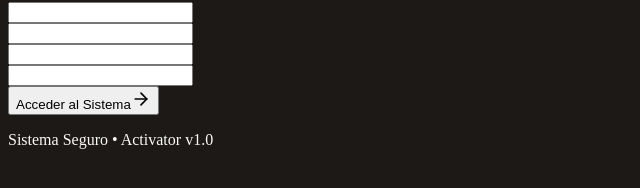
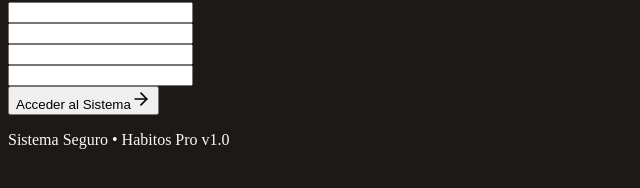
Before and after one commit to Rip58/Habito, a Next.js app: page / in a window 1280 px wide. Shown: the part 148-336 px from the top of the page, without its empty margins (0-640 px from the left). Built offline with nearby package versions, Linux system fonts and the light colour scheme; no server answers; the database is empty.

Commit message:
rebrand: rename Activator → Habitos Pro across all UI and metadata

```diff
--- a/app/layout.tsx
+++ b/app/layout.tsx
@@ -2,8 +2,8 @@ import type { Metadata, Viewport } from 'next';
 import './globals.css';
 
 export const metadata: Metadata = {
-    title: 'Activator',
-    description: 'Activator Dashboard',
+    title: 'Habitos Pro',
+    description: 'Habitos Pro Dashboard',
     icons: {
         icon: '/icon.png',
         apple: '/icon.png',
--- a/components/Login.tsx
+++ b/components/Login.tsx
@@ -92,7 +92,7 @@ export const Login: React.FC<LoginProps> = ({ onLogin, error }) => {
                 </form>
 
                 <p className="text-center text-xs text-text-muted/50 uppercase tracking-widest">
-                    Sistema Seguro • Activator v1.0
+                    Sistema Seguro • Habitos Pro v1.0
                 </p>
             </div>
         </div>
--- a/components/MobileHeader.tsx
+++ b/components/MobileHeader.tsx
@@ -13,8 +13,7 @@ export const MobileHeader: React.FC = () => {
                     </div>
                 </div>
                 <div>
-                    <span className="block text-lg font-bold tracking-tight text-white leading-none">Activator</span>
-                    <span className="text-[10px] text-primary font-medium tracking-wider uppercase">Pro</span>
+                    <span className="block text-lg font-bold tracking-tight text-white leading-none">Habitos Pro</span>
                 </div>
             </div>
 
--- a/components/Sidebar.tsx
+++ b/components/Sidebar.tsx
@@ -19,7 +19,7 @@ export const Sidebar: React.FC<SidebarProps> = ({ currentPage, onNavigate }) =>
         <div className="w-10 h-10 bg-gradient-to-br from-primary to-primary-hover rounded-xl flex items-center justify-center shadow-lg shadow-primary/20 group-hover:scale-105 transition-transform duration-300">
           <Zap className="text-white fill-white" size={20} />
         </div>
-        <span className="text-2xl font-bold tracking-tight text-white group-hover:text-primary transition-colors">Activator</span>
+        <span className="text-2xl font-bold tracking-tight text-white group-hover:text-primary transition-colors">Habitos Pro</span>
       </div>
 
       <nav className="flex items-center gap-2 bg-black/20 p-1.5 rounded-xl border border-white/5">
--- a/metadata.json
+++ b/metadata.json
@@ -1,5 +1,5 @@
 {
-  "name": "Activator Dashboard",
+  "name": "Habitos Pro",
   "description": "Un panel de control de actividad de alto rendimiento con mapas de calor, análisis y establecimiento de objetivos con una estética moderna y oscura.",
   "requestFramePermissions": []
 }
```
